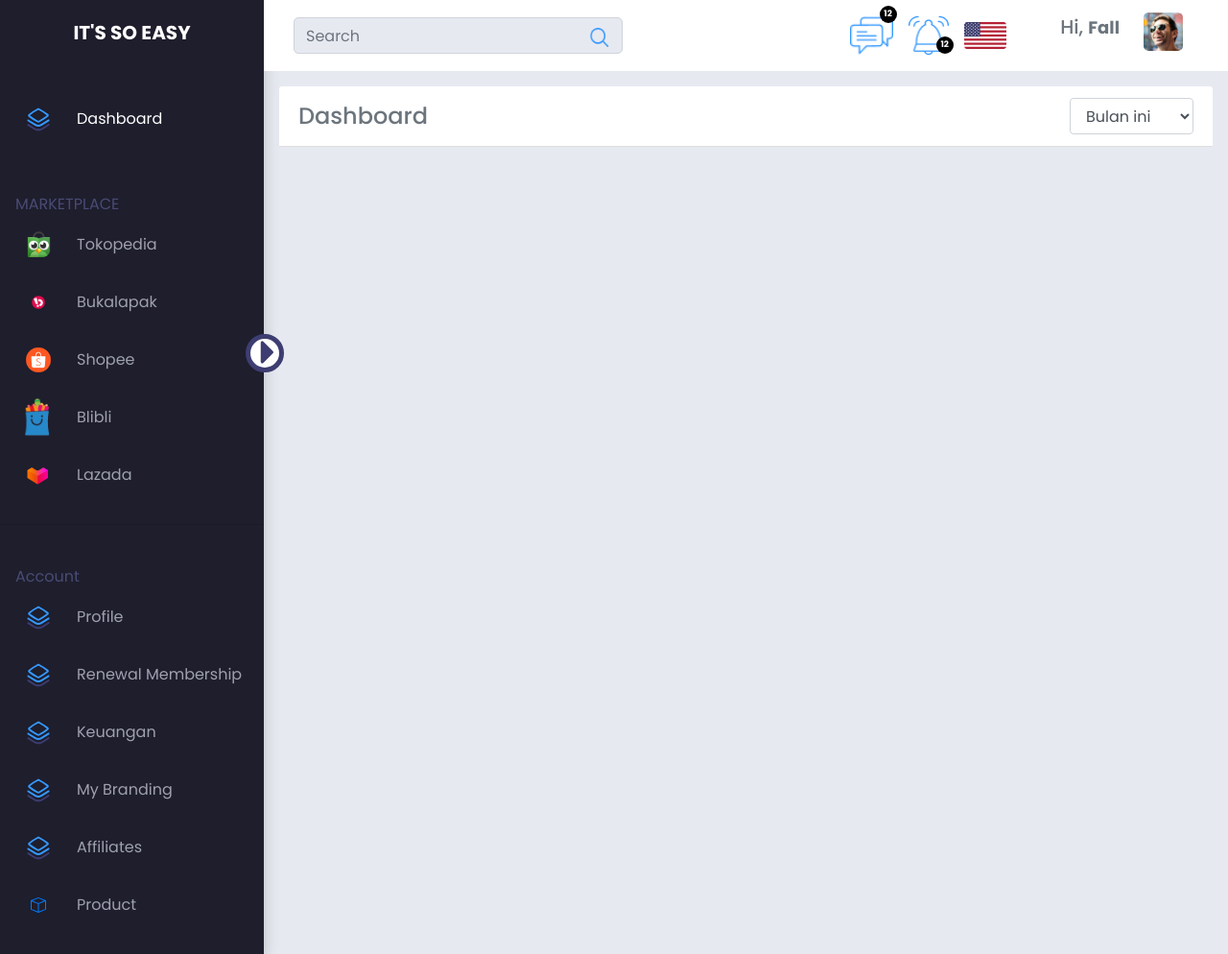
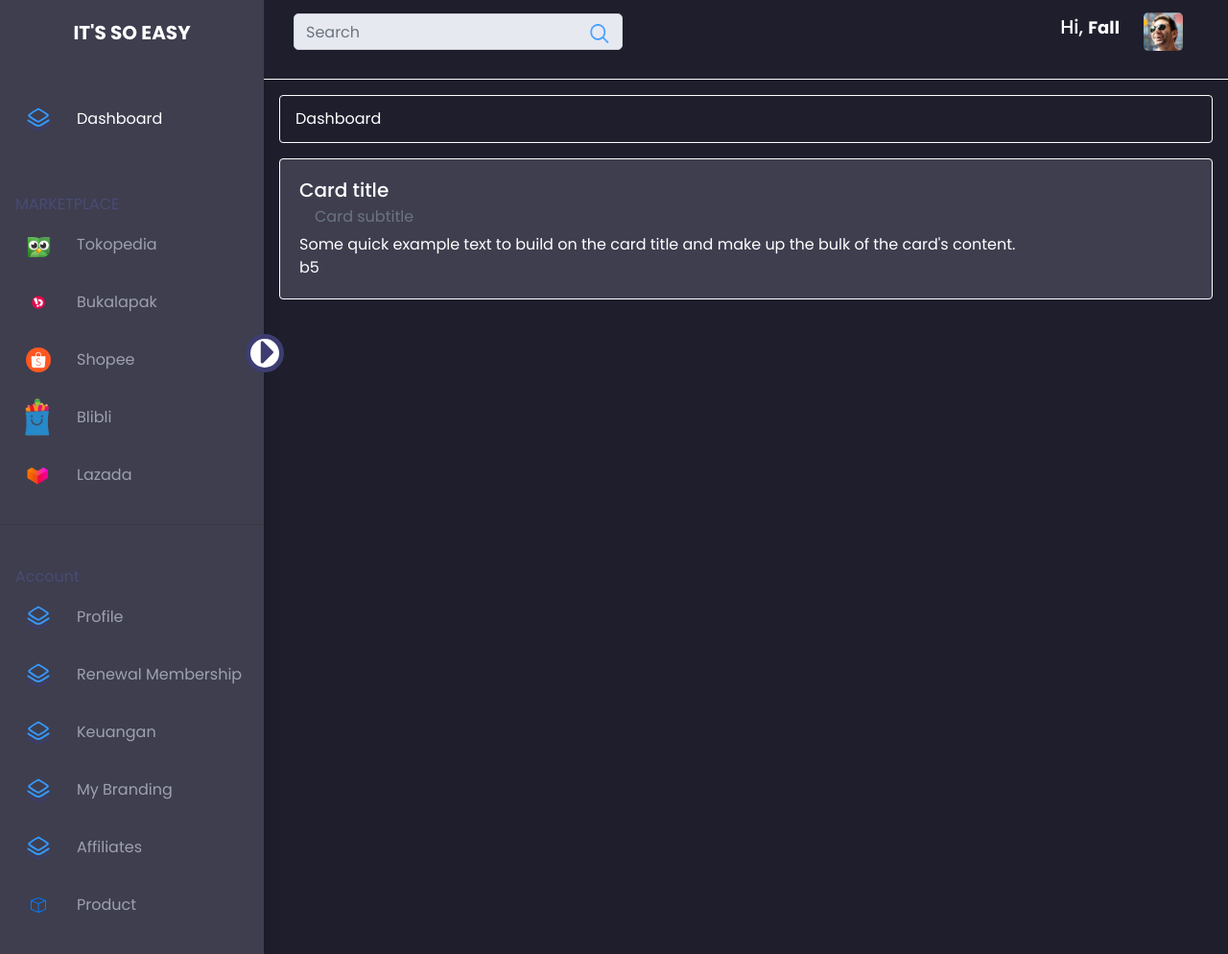
Before and after one commit to ItsyDev/Dashboard-Update, a plain HTML site: page index.html in a window 1280 px wide. Shown: the whole page at 96% size. Drawn offline with nearby package versions, Linux system fonts and the light colour scheme.

Commit message:
Final Dashboard itsy

```diff
--- a/index.html
+++ b/index.html
@@ -212,7 +212,7 @@
 
                <div class="navbar_main_content  w-100 ">
                     <!-- ======================================== Navbar Profile ========================================= -->
-                    <nav class="navbar navbar-expand-md  justify-content-center">
+                    <nav class="navbar navbar-expand-md  justify-content-center pb-4">
                          <div class="container-fluid">
                               <form class="d-flex">
                                    <input class="form-control me-2" type="search" placeholder="Search"
@@ -222,32 +222,8 @@
 
 
                               <!-- Image user  and name user  -->
-                              <div class="menu_bar_profile d-flex justify-content-evenly w-100">
-                                   <ul class="navbar-nav mr-5 ml-auto mb-2 mb-lg-0 align-items-center ">
-
-                                        <li class="nav-item mr">
-                                             <a class="nav-link active " aria-current="page" href="#">
-                                                  <img src="./chat.png" alt="message" width="45" height="42">
-                                                  <span class="count_ count_message">12</span>
-                                             </a>
-                                        </li>
-                                        <li class="nav-item mr">
-                                             <a class="nav-link " href="#">
-                                                  <img src="Bell.png" alt="notification" width="42" height="42">
-                                                  <span class="count_ count_notification ">12</span>
-                                             </a>
-                                        </li>
-
-                                        <li class="nav-item mr">
-                                             <a class="nav-link active " aria-current="page" href="#">
-                                                  <img src="./country.png" alt="country" width="44">
-                                             </a>
-                                        </li>
-
-
-
-                                   </ul>
-                                   <a class="navbar-brand text-muted" href="#">
+                              <div class="menu_bar_profile d-flex justify-content-end w-100 border-white">
+                                   <a class="navbar-brand text-white" href="#">
                                         Hi,
                                         <span>
                                              Fall</span>
@@ -262,21 +238,20 @@
 
                     <!-- ======================================== content dashboard  ========================================= -->
                     <main class="Content_dashboard    m-xl-3 m-lg-3 m-md-3 ms-sm-2  ">
-                         <!-- Edit form select opiton  -->
-                         <div
-                              class="card-header h4 text-muted bg-white d-flex justify-content-between align-items-center">
-                              Dashboard
+                         <nav aria-label="breadcrumb">
+                              <ol class="breadcrumb">
+                                   <li class="breadcrumb-item active text-white" aria-current="page">Dashboard</li>
+                              </ol>
+                         </nav>
+                         <div class="card">
 
-                              <form>
-                                   <select class="form-control bg-white">
-                                        <option>Bulan ini</option>
-                                        <option>Minggu ini </option>
-                                        <option>3 Bulan</option>
-                                        <option>6 Bulan</option>
-                                        <option>Tahun Ini</option>
-                                        <option>Custom</option>
-                                   </select>
-                              </form>
+                              <div class="card-body">
+                                   <h5 class="card-title">Card title</h5>
+                                   <h6 class="card-subtitle mb-2 text-muted ">Card subtitle</h6>
+                                   <p class="card-text">Some quick example text to build on the card title and make up
+                                        the bulk of the card's content.</p>
+                                   b5
+                              </div>
                          </div>
                     </main>
                </div>
--- /dev/null
+++ b/src/style/GlobalStyle/__Variabel.scss
@@ -0,0 +1,2 @@
+$background-dark-sidebar :  #3E3E4F ;
+$background-dark-card :  #1E1E2D ;
--- a/src/style/GlobalStyle/style.scss
+++ b/src/style/GlobalStyle/style.scss
@@ -1,8 +1,18 @@
+@import './_Variabel';
+// change bg card bootstrap dengan bg custom in __variabel.scss
+.breadcrumb {
+ background-color: $background-dark-card !important;
+
+}
+.card,.breadcrumb {
+ background-color: $background-dark-sidebar  ;
+ border: 1px solid white;
+ color: white ;
+
+}
+
 body{
-
-
      font-family: 'Poppins';
-
 }
 $font_paint: #9ea1ae;
 $sidebar-paint: #1e1e2d;
@@ -130,7 +140,7 @@ h6 {
   display: flex;
   position: relative;
   flex-direction: column;
-  background: #1e1e2d;
+  background: #3E3E4F;
 
   .card-header {
     display: flex;
@@ -138,7 +148,7 @@ h6 {
     align-items: center;
     height: 75px;
     padding: 5px;
-    background-color: #1e1e2d;
+    background-color: #3E3E4F;
     color: white;
     border-bottom: none;
     h5 {
@@ -282,9 +292,11 @@ h6 {
 
 //  Navbar Main CONTENT
 .navbar_main_content {
+  background-color: #1E1E2D;
   .navbar {
-    background-color: white;
-    color: black;
+    background-color: $background-dark-card;
+    color: white;
+    border-bottom:  1px solid white;
     .navbar-brand {
       align-items: center;
       font-weight: 500;
```
Also changed, not shown: src/style/GlobalStyle/style.css, 1 other file.
